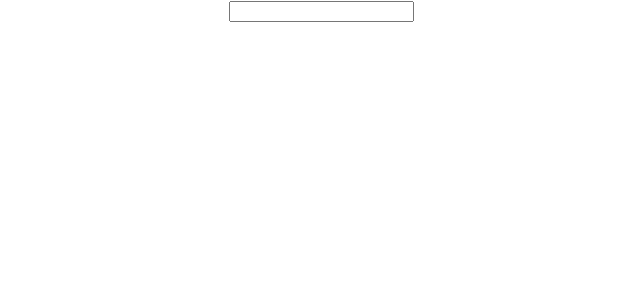
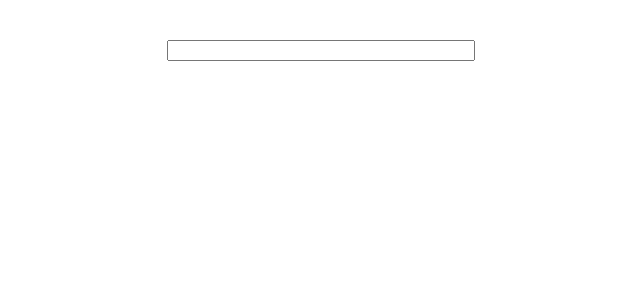
Before and after one commit to abbyrobinson13/react-test-code, a React (Create React App) app: page / in a window 1280 px wide. Shown: the top 300 px of the page, without its empty margins (319-959 px from the left). Built offline with nearby package versions, Linux system fonts and the light colour scheme.

Commit message:
fix styling

```diff
--- a/src/App.js
+++ b/src/App.js
@@ -41,13 +41,14 @@ const WordByWord = () => {
         <input
           required
           type="text"
+          style={{ marginTop: 40, width: 300 }}
           value={inputtedText}
           onChange={(e) => setInputtedText(e.target.value)}
         />
       </form>
       <div style={{ display: "flex", flexDirection: "row", flexWrap: "wrap" }}>
         {arrayOfWords.slice(0, word).map((item) => (
-          <p style={{ paddingRight: 4 }}>{item}</p>
+          <h2 style={{ paddingRight: 4 }}>{item}</h2>
         ))}
       </div>
     </div>
```
